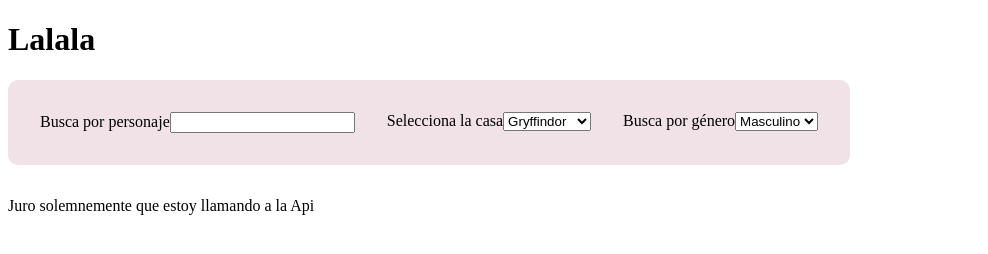
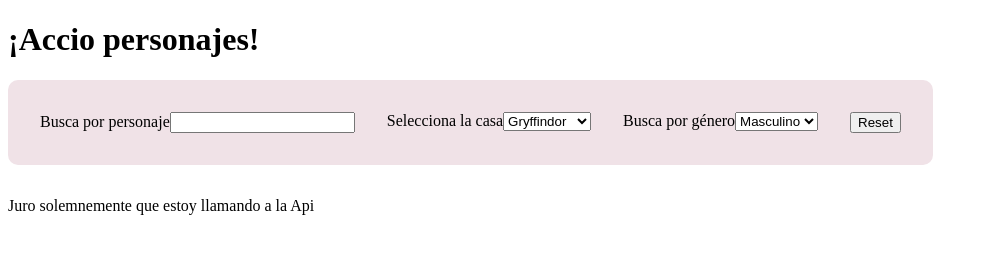
Before and after one commit to Adalab/modulo-3-evaluacion-final-rocioflo, a React app: page / in a window 1280 px wide. Shown: the whole page, without its empty margins (0-988 px from the left). Built offline with nearby package versions, Linux system fonts and the light colour scheme; no server answers.

Commit message:
Add reset button

```diff
--- a/public/index.html
+++ b/public/index.html
@@ -5,7 +5,7 @@
   <meta charset="utf-8" />
   <link rel="icon" href="%PUBLIC_URL%/favicon.ico" />
   <meta name="viewport" content="width=device-width, initial-scale=1" />
-  <title>Accio characters!</title>
+  <title>¡Accio personajes!</title>
 </head>
 
 <body>
--- a/src/components/App.js
+++ b/src/components/App.js
@@ -64,6 +64,19 @@ function App() {
     setFilteredList(filteredData);
   };
 
+  //Reset button
+
+  const handleReset = () => {
+    setFilters({
+      name: '',
+      species: '',
+      gender: 'male',
+      house: 'Gryffindor',
+      status: '',
+    });
+    setFilteredList(characterData);
+  };
+
   //Characters in detail
 
   const { pathname } = useLocation();
@@ -73,7 +86,7 @@ function App() {
   return (
     <div className="App">
       <header>
-        <h1>Lalala</h1>
+        <h1>¡Accio personajes!</h1>
       </header>
       <main>
         <Routes>
@@ -81,7 +94,11 @@ function App() {
             path="/"
             element={
               <>
-                <Filters handleFilters={handleFilters} filters={filters} />
+                <Filters
+                  handleFilters={handleFilters}
+                  filters={filters}
+                  handleReset={handleReset}
+                />
                 <CharactersList
                   filteredList={filteredList}
                   isLoading={isLoading}
--- a/src/components/Filters.js
+++ b/src/components/Filters.js
@@ -1,13 +1,15 @@
 import FilterByName from './FilterByName';
 import FilterByHouse from './FilterByHouse';
 import FilterByGender from './FilterByGender';
+import ResetButton from './ResetButton';
 
-function Filters({ handleFilters, filters }) {
+function Filters({ handleFilters, filters, handleReset }) {
   return (
     <form className="filters-form">
       <FilterByName handleFilters={handleFilters} filters={filters} />
       <FilterByHouse handleFilters={handleFilters} filters={filters} />
       <FilterByGender handleFilters={handleFilters} filters={filters} />
+      <ResetButton handleReset={handleReset} />
     </form>
   );
 }
--- /dev/null
+++ b/src/components/ResetButton.js
@@ -0,0 +1,5 @@
+function ResetButton({ handleReset }) {
+  return <button onClick={handleReset}>Reset</button>;
+}
+
+export default ResetButton;
```
